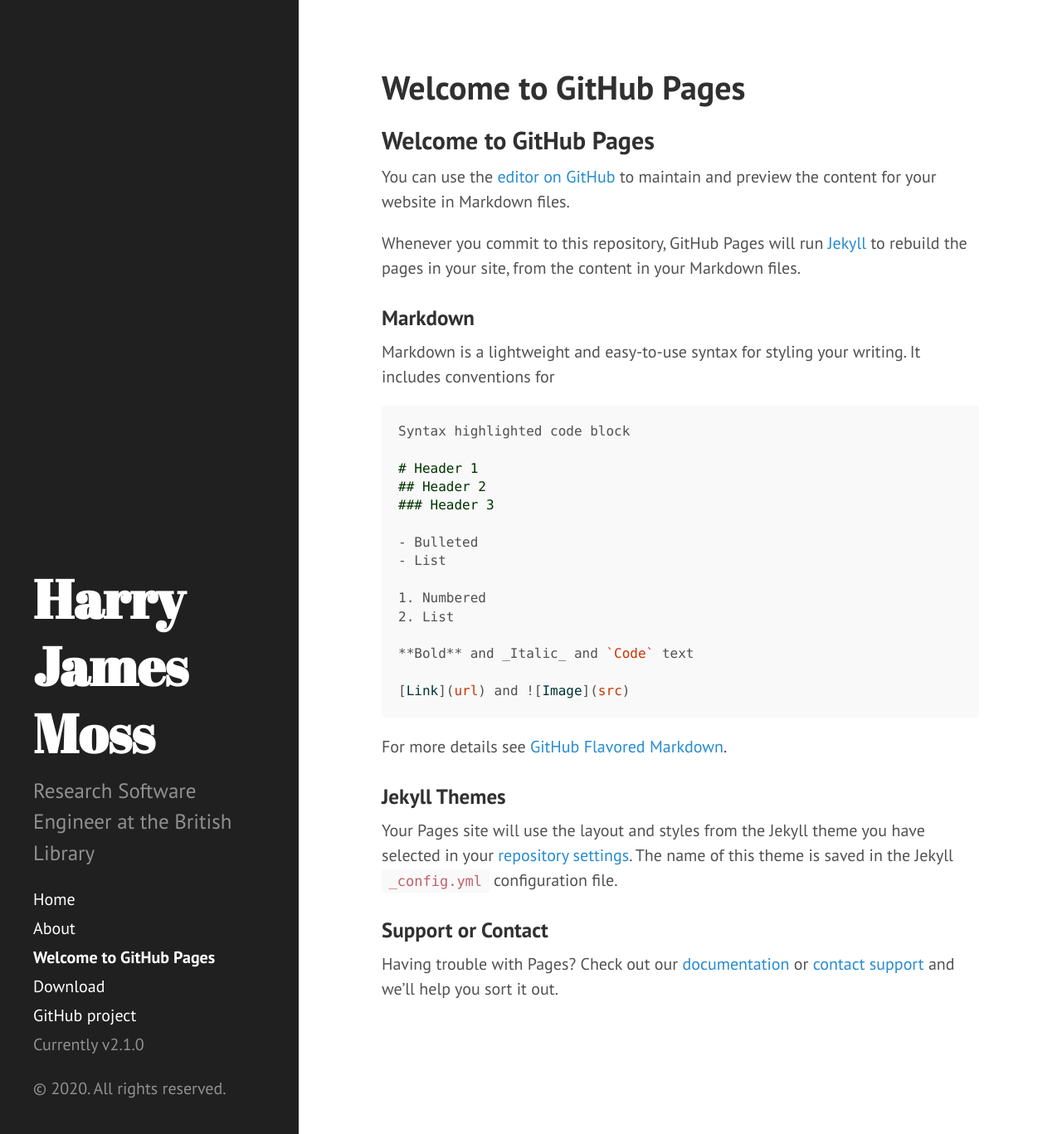
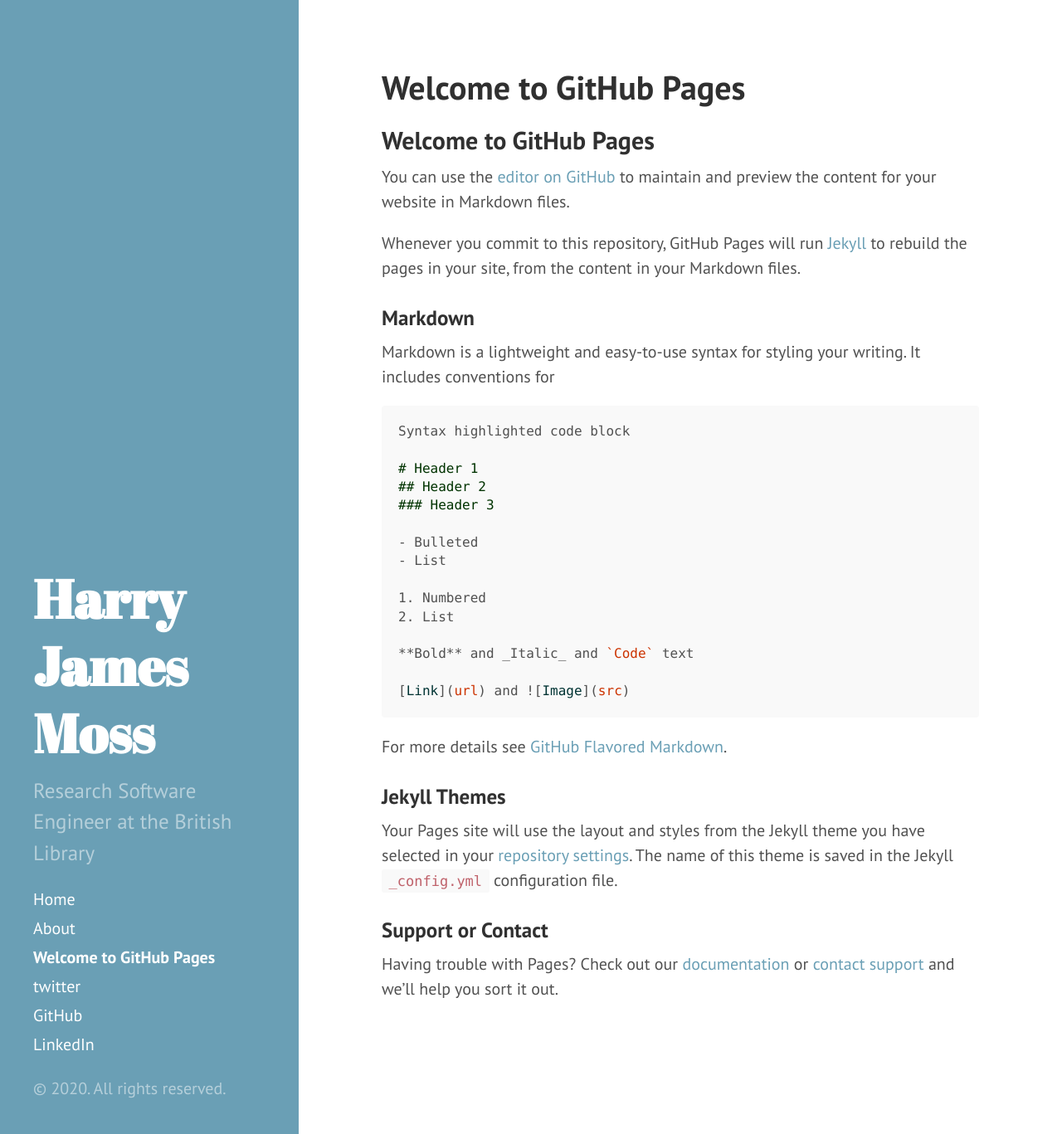
Before and after one commit to harryjmoss/harryjmoss.github.io, a Jekyll site: the page built from index.md, in a window 1280 px wide and 1367 px high. Shown: the whole window at 83% size. Built offline with Jekyll 4.4.1, drawn with Linux system fonts in a browser that asks for light colours; our own code applies the rules of GitHub Pages for plain Markdown files; Markdown is read by kramdown in place of the engine named in the settings; the list of posts is cut into pages by our own code.

Commit message:
Updating themes and removing folders

```diff
--- a/_config.yml
+++ b/_config.yml
@@ -18,8 +18,5 @@
 
 paginate:         5
 
-# Custom vars
-version:          2.1.0
-
 github:
   repo:           https://github.com/harryjmoss
--- a/_includes/sidebar.html
+++ b/_includes/sidebar.html
@@ -26,10 +26,10 @@
         {% endif %}
       {% endfor %}
 
-      <a class="sidebar-nav-item" href="{{ site.github.repo }}/archive/v{{ site.version }}.zip">Download</a>
-      <a class="sidebar-nav-item" href="{{ site.github.repo }}">GitHub project</a>
-      <span class="sidebar-nav-item">Currently v{{ site.version }}</span>
-    </nav>
+      <a class="sidebar-nav-item" href="{{ site.author.url }}">twitter</a>
+      <a class="sidebar-nav-item" href="{{ site.github.repo }}">GitHub</a>
+      <a class="sidebar-nav-item" href="https://www.linkedin.com/in/harryjamesmoss/">LinkedIn</a>
+</nav>
 
     <p>&copy; {{ site.time | date: '%Y' }}. All rights reserved.</p>
   </div>
--- a/_layouts/default.html
+++ b/_layouts/default.html
@@ -3,7 +3,7 @@
 
   {% include head.html %}
 
-  <body>
+  <body class="theme-base-0d">
 
     {% include sidebar.html %}
 
```
